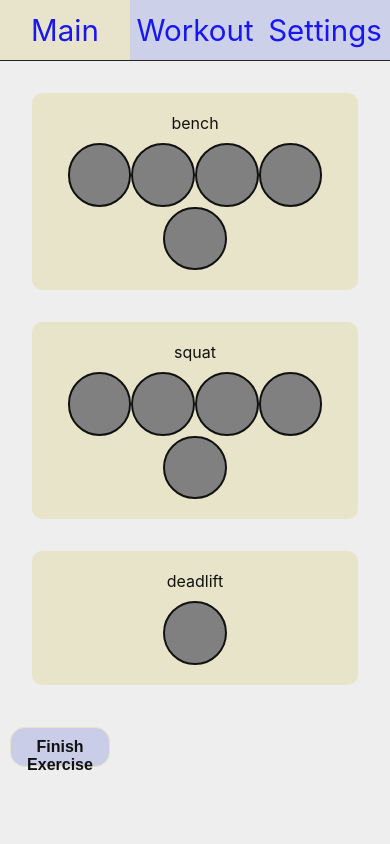
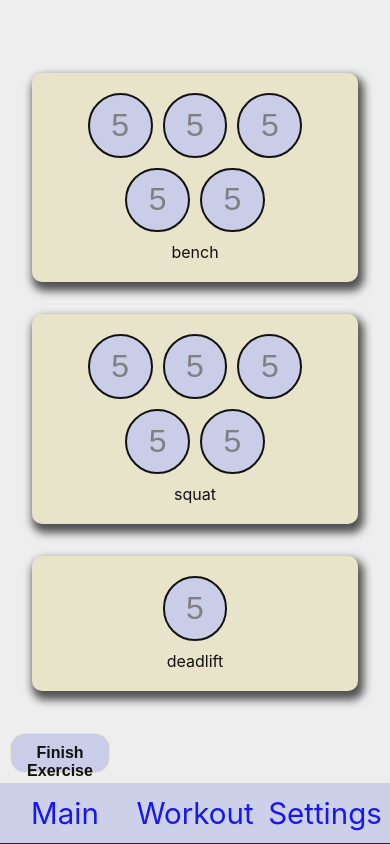
Before and after one commit to Sebosun/workout-app, a React (Create React App) app: page /workout in a window 390 px wide. Built offline with nearby package versions, Linux system fonts and the light colour scheme.

Commit message:
stylistical + responsive changes

```diff
--- a/src/App.css
+++ b/src/App.css
@@ -26,4 +26,17 @@
   display: flex;
   flex-direction: column;
   flex: 1;
+  overflow-y: scroll;
 }
+
+@media (max-width: 600px) {
+  .app {
+    flex-direction: column-reverse;
+  }
+}
+
+@media (max-width: 600px) {
+  .exerciseWrapper {
+    flex-direction: column-reverse;
+  }
+}
--- a/src/components/workout/Excercise.module.css
+++ b/src/components/workout/Excercise.module.css
@@ -2,11 +2,13 @@
   display: flex;
   justify-content: center;
   flex-wrap: wrap;
+  gap: 10px;
 }
 .rep {
-  width: calc(3.5em + 2vh);
-  height: calc(3.5em + 2vh);
+  width: calc(1.5em + 2vh);
+  height: calc(1.5em + 2vh);
   background-color: var(--primary-color);
+  font-size: 2em;
   color: var(--text-color);
   border-radius: 100%;
   border: 2px solid var(--text-color);
@@ -17,6 +19,6 @@
 }
 
 .disabled {
-  background-color: grey;
+  background-color: var(--tetriary-color);
   color: grey;
 }
--- a/src/components/workout/Workout.js
+++ b/src/components/workout/Workout.js
@@ -32,7 +32,7 @@ const Workout = (props) => {
 
   const exercisesMapped = props.data.map((item, index) => {
     return (
-      <Card className={classes.exercise}>
+      <Card className={classes.exerciseWrapper}>
         <div>{item.name}</div>
         <Excercise
           disableRest={disableRest}
--- a/src/components/workout/Workout.module.css
+++ b/src/components/workout/Workout.module.css
@@ -1,13 +1,14 @@
-.exercise {
+.exerciseWrapper {
   padding: 20px;
   margin: 2em;
   display: flex;
   gap: 10px;
   flex-direction: column;
   align-items: center;
+  box-shadow: 3px 6px 8px 3px rgba(0, 0, 0, 0.66);
 }
 
-.exercise > div {
+.exerciseWrapper > div {
   color: var(--text-color);
   /* margin-left: 2em; */
 }
@@ -23,3 +24,9 @@
   color: var(--text-color);
   background-color: var(--tetriary-color);
 }
+
+@media (max-width: 600px) {
+  .exerciseWrapper {
+    flex-direction: column-reverse;
+  }
+}
```
